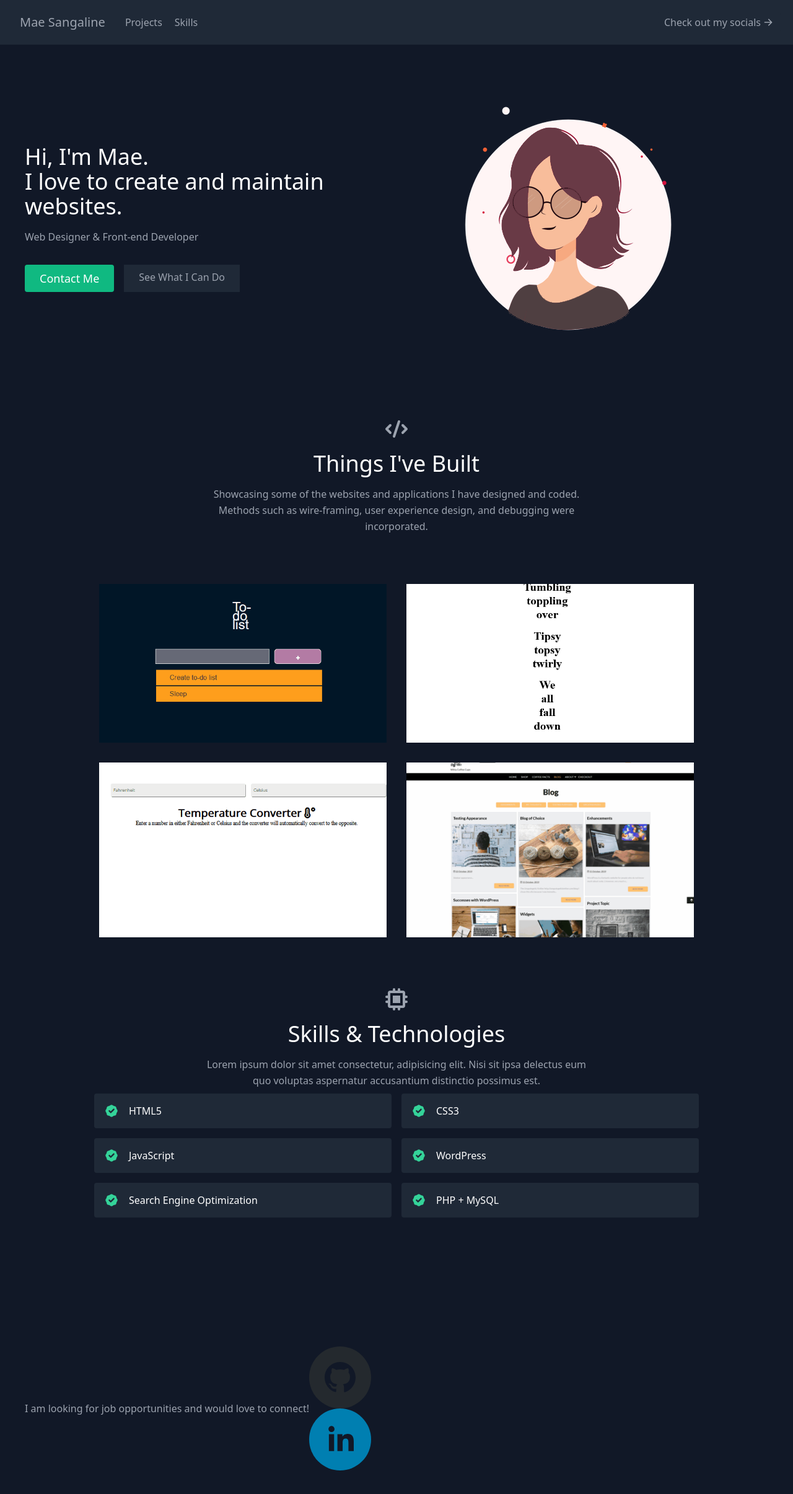
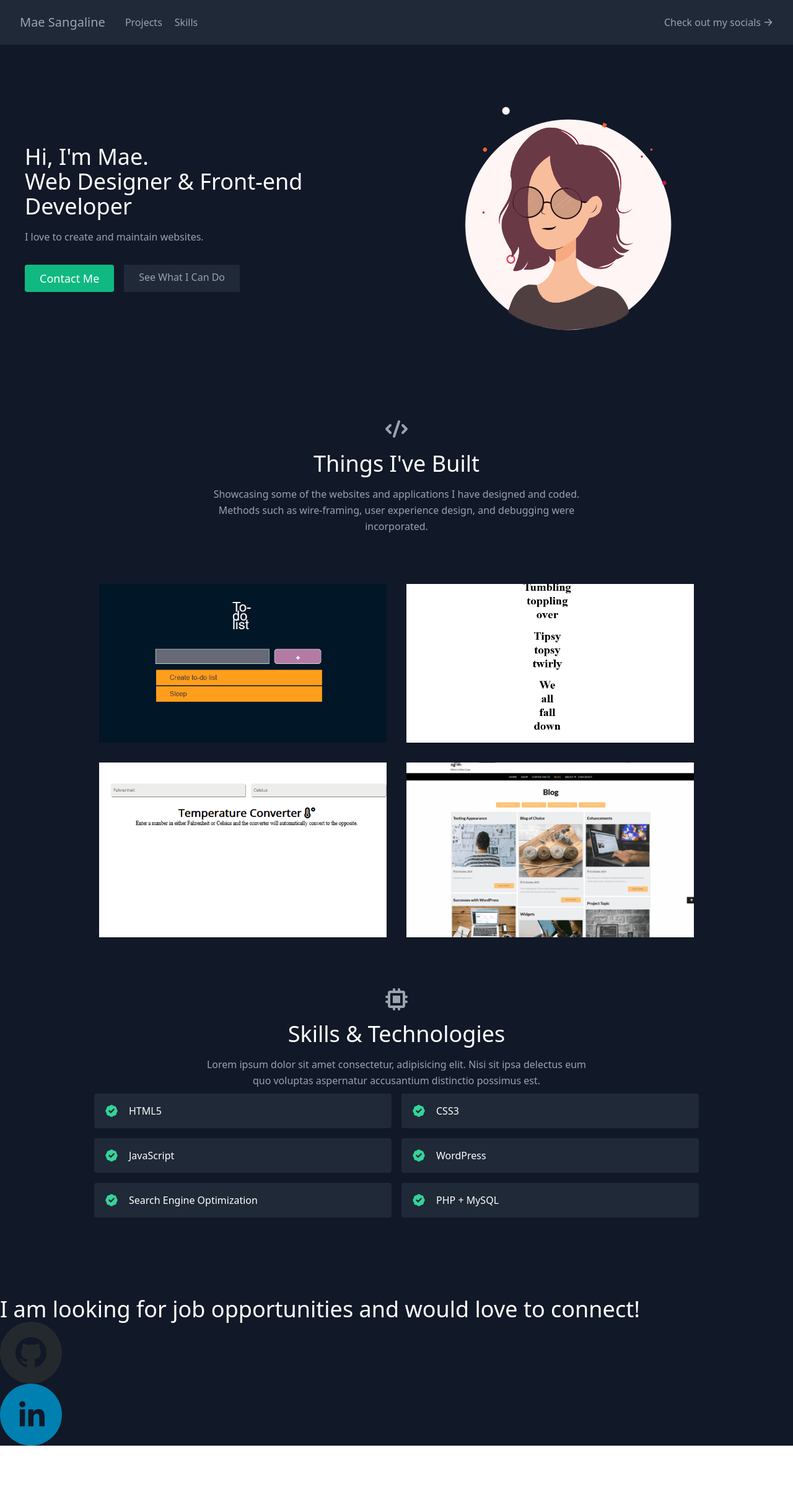
Before and after one commit to maesangaline/my-portfolio, a React (Create React App) app: page / in a window 1280 px wide. Shown: the top 2410 px of the page at 62% size. After the commit the page ends 2348 px from the top, so only its background shows below. Built offline with nearby package versions, Linux system fonts and the light colour scheme.

Commit message:
Centering

```diff
--- a/src/components/About.js
+++ b/src/components/About.js
@@ -9,10 +9,10 @@ export default function About() {
                 <div className="lg:flex-grow md:w-1/2 lg:pr-24 md:pr-16 flex flex-col md:items-start md:text-left mb-16 md:mb-0 items-center text-center">
                    <h1 className="title-font sm:text-4xl text-3xl mb-4 font-medium text-white">
                        Hi, I'm Mae.
-                       <br className="hidden lg:inline-block" />I love to create and maintain websites.
+                       <br className="hidden lg:inline-block" />Web Designer &amp; Front-end Developer
                        </h1>
                        <p className="mb-8 leading-relaxed">
-                        Web Designer &amp; Front-end Developer
+                       I love to create and maintain websites.
                        </p>
                        <div className="flex justify-center">
                            <a
--- a/src/components/Contact.js
+++ b/src/components/Contact.js
@@ -6,7 +6,7 @@ import { SocialIcon } from "react-social-icons";
 export default function Contact() {
     return (
         <section id="contact" className="relative">
-            <div className="container mx-auto flex px-10 py-20 md:flex-row flex-col items-center">
+            <div className="sm:text-4xl text-3xl font-medium title-font mb-4 text-white">
                 <p>I am looking for job opportunities and would love to connect!</p>
                     <div className="lg:flex-grow md:w-1/2 lg:pr-24 md:pr-16 flex flex-col md:items-start md:text-left mb-16 md:mb-0 items-center text-center">
                         <SocialIcon
```
